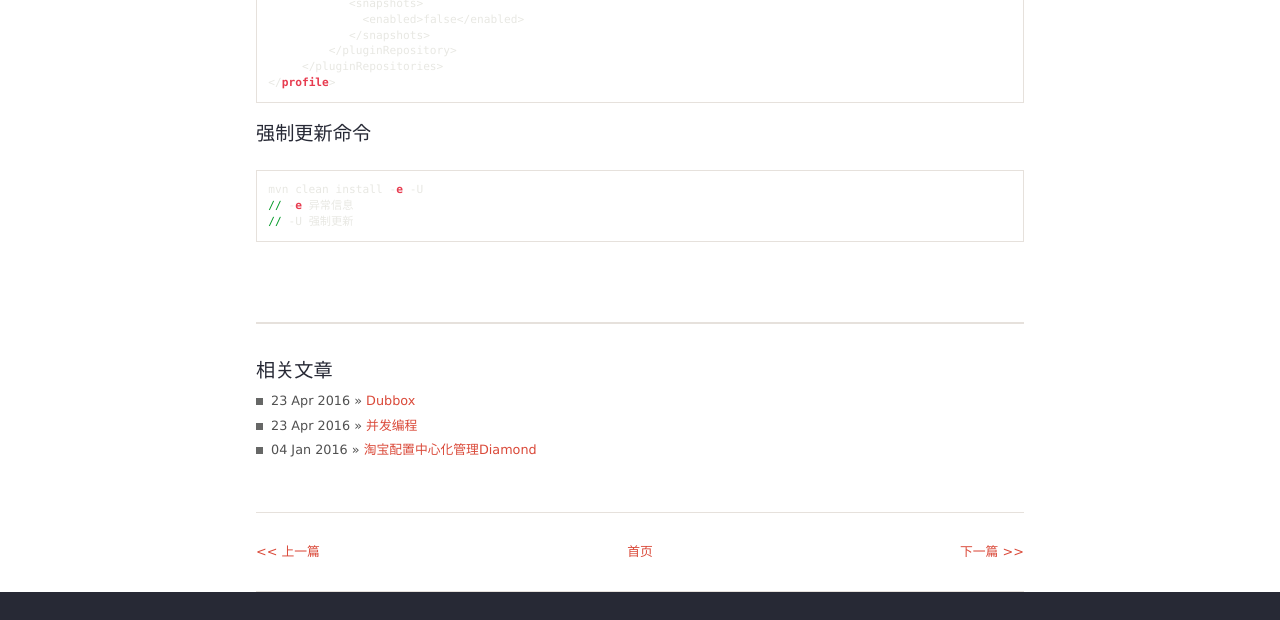
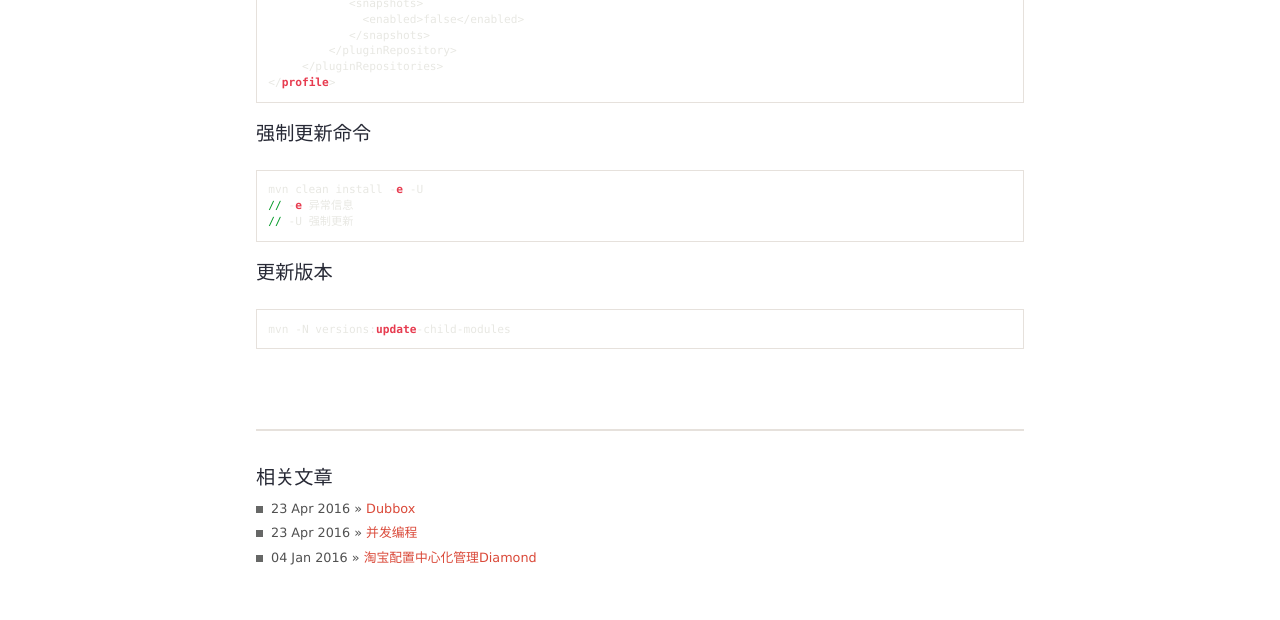
Before and after one commit to junhc/junhc.github.io, a Jekyll site: the page built from _posts/2015-10-21-maven.md, in a window 1280 px wide and 900 px high, scrolled down 1339 px, cut to the strip 0-620 px from the top of the window. Built offline with Jekyll 4.4.1, drawn with Linux system fonts in a browser that asks for light colours; Markdown is read by kramdown in place of the engine named in the settings; comment, search, counter and statistics services are not loaded.

Commit message:
Update 2015-10-21-maven.md

````diff
--- a/_posts/2015-10-21-maven.md
+++ b/_posts/2015-10-21-maven.md
@@ -84,3 +84,9 @@ mvn clean install -e -U
 // -e 异常信息
 // -U 强制更新
 ```
+
+#### 更新版本
+
+```vim
+mvn -N versions:update-child-modules
+```
````
